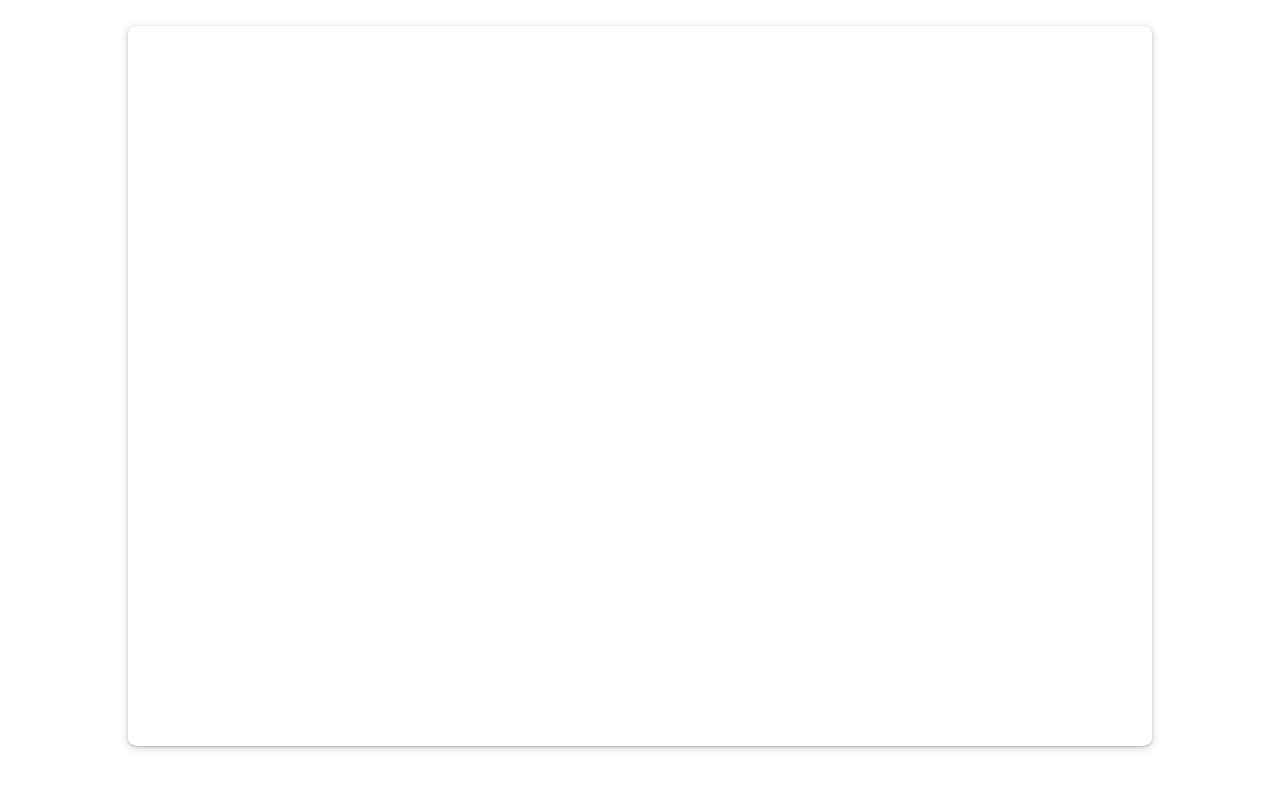
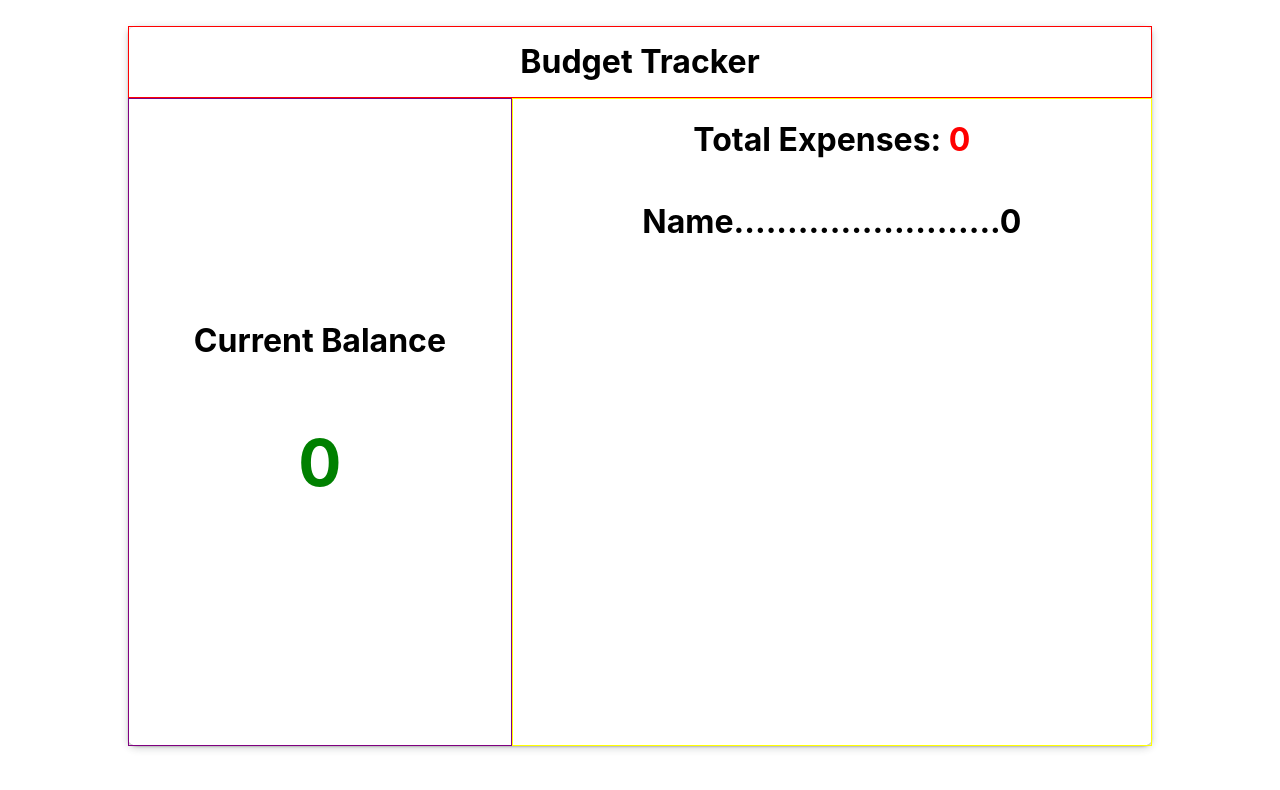
Before and after one commit to c-ggreen/Budget-Tracker, a React (Create React App) app: page / in a window 1280 px wide. Shown: the top 790 px of the page. Built offline with nearby package versions, Linux system fonts and the light colour scheme.

Commit message:
basic layout, format, and components added

```diff
--- a/src/App.css
+++ b/src/App.css
@@ -4,5 +4,40 @@
   height: 90vh;
   width: 80%;
   margin: 2% auto;
-box-shadow: rgba(60, 64, 67, 0.3) 0px 1px 2px 0px, rgba(60, 64, 67, 0.15) 0px 2px 6px 2px;
+  box-shadow: rgba(60, 64, 67, 0.3) 0px 1px 2px 0px, rgba(60, 64, 67, 0.15) 0px 2px 6px 2px;
+  display: grid;
+  grid-template-rows: 10% 90%;
+  grid-template-areas:"header header header"
+                      "balance expense expense"
+  ;
 }
+header{
+  grid-area: header;
+  border: 1px solid red;
+  display: flex;
+  align-items: center;
+  justify-content: center;
+}
+.balanceMain{
+  grid-area: balance;
+  border: 1px solid purple;
+  display: flex;
+  flex-direction: column;
+  align-items: center;
+  justify-content: center;
+
+}
+  .balanceAmount{
+    color: green;
+    font-size: 4em;
+  }
+.expenseMain{
+  grid-area: expense;
+  border: 1px solid yellow;
+  display: flex;
+  flex-direction: column;
+  align-items: center;
+}
+  .expenseAmount{
+    color: red;
+  }
--- a/src/App.js
+++ b/src/App.js
@@ -1,4 +1,3 @@
-
 import './App.css';
 import Main from './Components/Main';
 
--- /dev/null
+++ b/src/Components/BalanceMain.jsx
@@ -0,0 +1,19 @@
+import React, { Component } from 'react';
+
+class BalanceMain extends Component {
+    constructor(props){
+        super(props)
+    }
+    render() {
+        return (
+            <div className="balanceMain">
+                <h1>Current Balance</h1>
+
+                {/* The Total balance that is being called from the parent component "Main" via props */}
+                <h1 className="balanceAmount">{this.props.balance}</h1>
+            </div>
+        );
+    }
+}
+
+export default BalanceMain;
--- /dev/null
+++ b/src/Components/ExpenseItem.jsx
@@ -0,0 +1,18 @@
+import React, { Component } from 'react';
+
+class ExpenseItem extends Component {
+    constructor(props){
+        super(props)
+    }
+    render() {
+        return (
+            <div>
+                <h1>
+                {this.props.expenseName}.........................{this.props.expenseAmount}
+                </h1>
+            </div>
+        );
+    }
+}
+
+export default ExpenseItem;
--- /dev/null
+++ b/src/Components/ExpenseMain.jsx
@@ -0,0 +1,31 @@
+import React, { Component } from 'react';
+import ExpenseItem from './ExpenseItem';
+
+class ExpenseMain extends Component {
+    constructor(props){
+        super(props)
+        this.state={
+
+            expenseName: 'Name',
+
+            // I have set the expenseAmount state equal to the prop for expense given by "Main" component
+            expenseAmount: this.props.expense
+        }
+    }
+    render() {
+        return (
+            <div className="expenseMain">
+                <h1>Total Expenses: <span className="expenseAmount">{this.props.expense}</span></h1>
+
+
+
+                {/* For each "ExpenseItem" I am giving it a prop of name and amount that is tied to the state */}
+                <ExpenseItem
+                expenseName={this.state.expenseName}
+                expenseAmount={this.state.expenseAmount}/>
+            </div>
+        );
+    }
+}
+
+export default ExpenseMain;
--- a/src/Components/Main.jsx
+++ b/src/Components/Main.jsx
@@ -1,11 +1,45 @@
-import React from 'react';
+import React, { Component } from 'react';
+import BalanceMain from './BalanceMain';
+import ExpenseMain from './ExpenseMain';
 
-function Main() {
-    return (
-        <div className="main">
+class Main extends Component {
+    constructor(){
+        super()
+        this.state={
+            balance: 0,
+            expense: 0,
+        }
+    }
 
-        </div>
-    );
+    render() {
+        return (
+            <div className="main">
+                <header>
+                    <h1>
+                        Budget Tracker
+                    </h1>
+                </header>
+
+
+                <BalanceMain balance={this.state.balance}/>
+                <ExpenseMain expense={this.state.expense}/>
+            </div>
+        );
+    }
 }
 
 export default Main;
+
+// -----Project Tasks
+// A main component for the app ................................................[COMPLETED]
+// A div or component that displays the "Total Balance" ........................[COMPLETED]
+// A user input for "Total Balance" ............................................[]
+// An expense component that shows "Total Expenses" and each expense ...........[COMPLETED]
+// Inputs for "Expense Name" and "Expense Amount" ..............................[]
+// Add button for expenses .....................................................[]
+// The "Total Balance" is affected/reduced by the addition of an expense........[]
+
+// -----Stretch Goals
+// A visual, such as a pie chart ...............................................[]
+// Local storage so users can save information and revisit at a later time .....[]
+// Ability to add several budget pages and flip through each of them ...........[]
```
